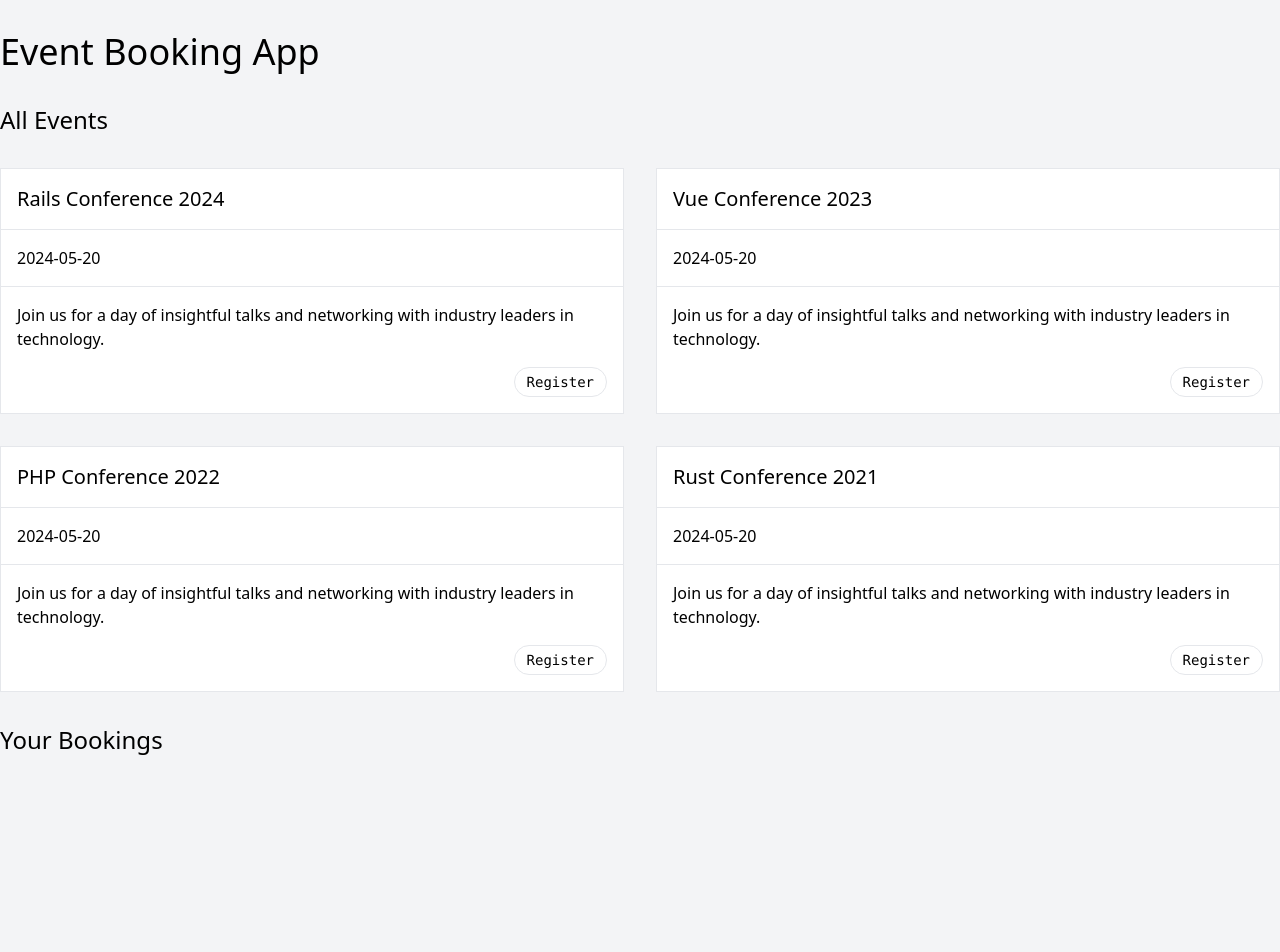
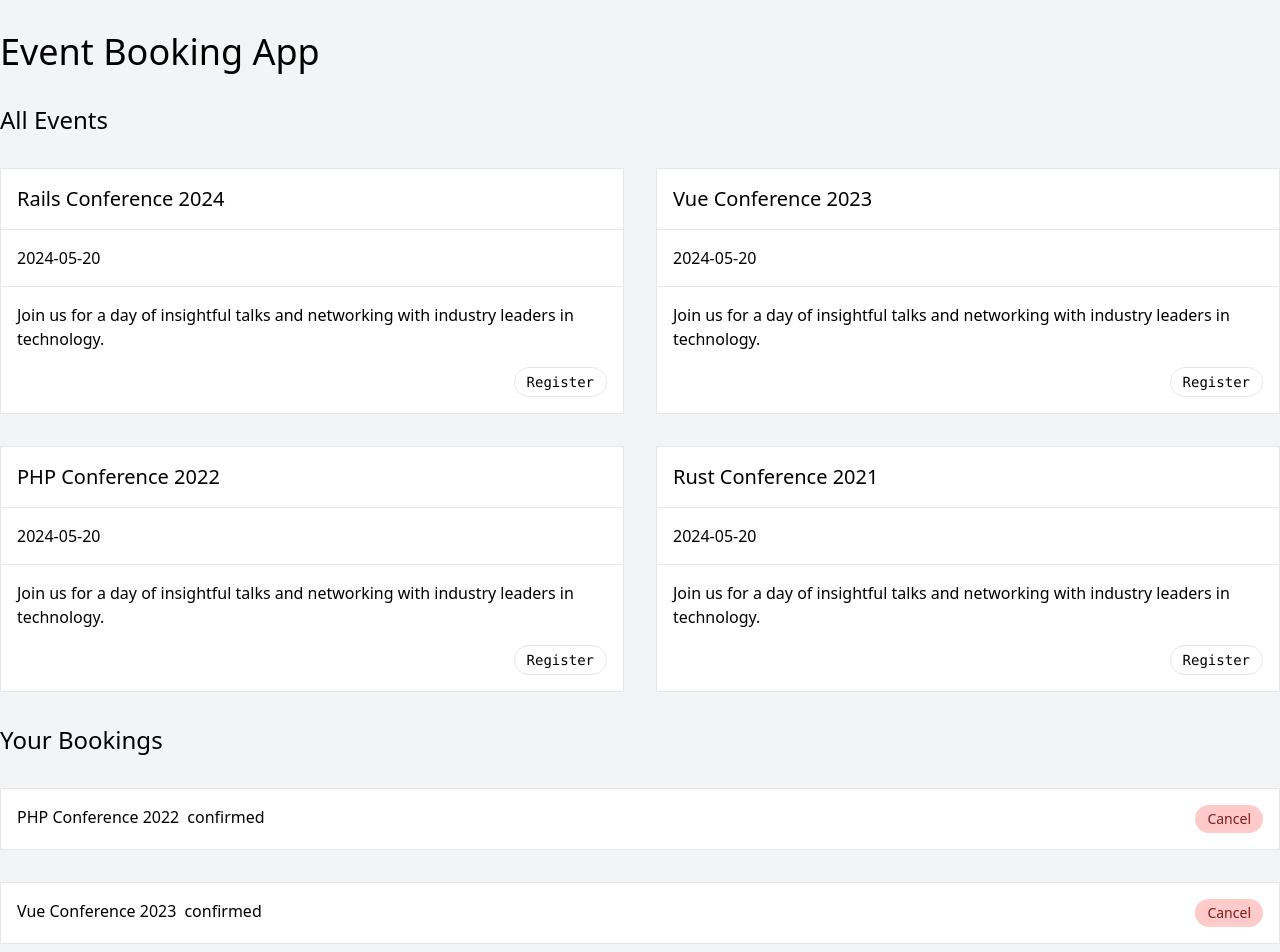
Before and after one commit to richiea1y/event-booking, a Vue app: page / in a window 1280 px wide. Shown: the top 952 px of the page. Before the commit the page ends 820 px from the top, so only its background shows below. Built offline with nearby package versions, Linux system fonts and the light colour scheme; data requests are answered from the project's data file.

Commit message:
feat(Optimistic UI): display status in BookingItem

```diff
--- a/db.json
+++ b/db.json
@@ -29,5 +29,20 @@
       "location": "Convention Center, Downtown"
     }
   ],
-  "bookings": []
+  "bookings": [
+    {
+      "id": "1744268602260",
+      "userId": 1,
+      "eventId": "3",
+      "eventTitle": "PHP Conference 2022",
+      "status": "confirmed"
+    },
+    {
+      "id": "1744268604271",
+      "userId": 1,
+      "eventId": "2",
+      "eventTitle": "Vue Conference 2023",
+      "status": "confirmed"
+    }
+  ]
 }
--- a/src/App.vue
+++ b/src/App.vue
@@ -21,7 +21,12 @@
     <h2 class="text-2xl font-medium">Your Bookings</h2>
     <section class="grid grid-cols-1 gap-8">
       <template v-if="!bookingsLoading">
-        <BookingItem v-for="booking in bookings" :key="booking.id" :title="booking.eventTitle" />
+        <BookingItem
+          v-for="booking in bookings"
+          :key="booking.id"
+          :title="booking.eventTitle"
+          :status="booking.status"
+        />
       </template>
       <template v-else>
         <LoadingBookingItem v-for="i in 4" :key="i" />
@@ -72,6 +77,8 @@
     status: 'pending',
   }
 
+  bookings.value.push(newBooking)
+
   await fetch('http://localhost:3001/bookings', {
     method: 'POST',
     headers: { 'Content-Type': 'application/json' },
--- a/src/components/BookingItem.vue
+++ b/src/components/BookingItem.vue
@@ -1,7 +1,10 @@
 <template>
   <SectionCard>
     <div class="flex justify-between">
-      <div>{{ title }}</div>
+      <div class="flex space-x-2">
+        <div>{{ title }}</div>
+        <div>{{ status }}</div>
+      </div>
       <RoundButton variant="danger"> Cancel </RoundButton>
     </div>
   </SectionCard>
@@ -12,5 +15,6 @@
 import RoundButton from '@/components/RoundButton.vue'
 defineProps({
   title: String,
+  status: String,
 })
 </script>
```
